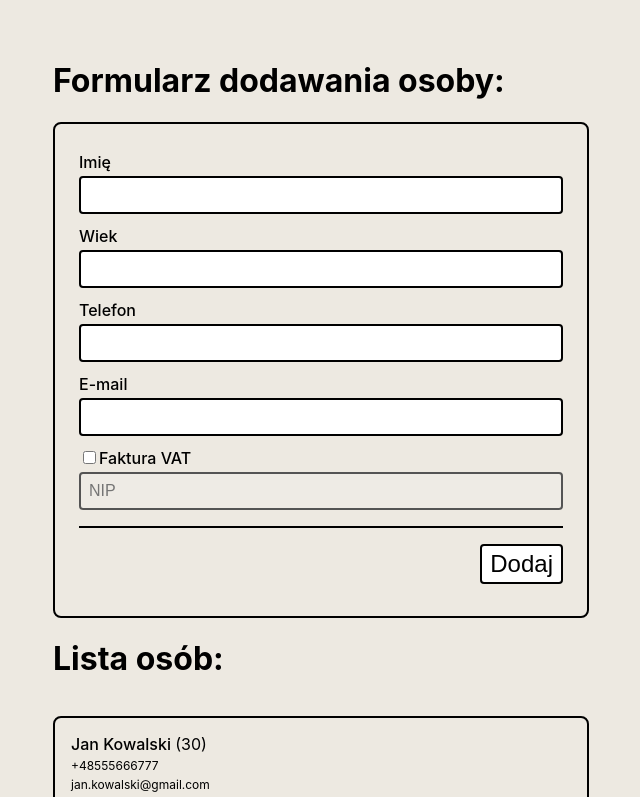
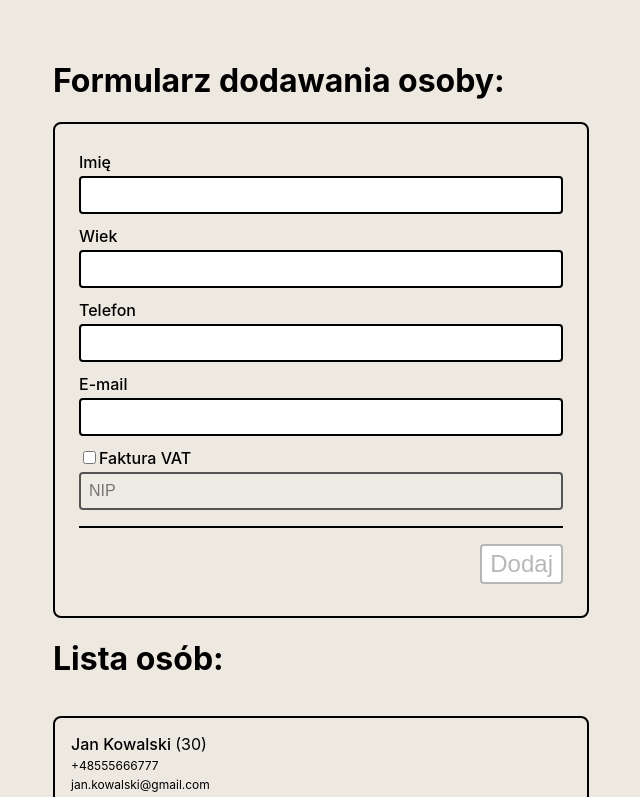
Before and after one commit to RobFyd/zr-react-hook-form, a React (Vite) app: page / in a window 1280 px wide. Shown: the top 797 px of the page, without its empty margins (319-959 px from the left). Built offline with nearby package versions, Linux system fonts and the light colour scheme.

Commit message:
refactor(Form): disable submit button until form is modified

```diff
--- a/src/components/Form.jsx
+++ b/src/components/Form.jsx
@@ -107,7 +107,7 @@ export function Form({ onAddPerson }) {
         {errors.nip && <span className="error">{errors.nip.message}</span>}
 
         <div className="footer">
-          <button>Dodaj</button>
+          <button disabled={!isDirty}>Dodaj</button>
         </div>
       </form>
     </>
```
